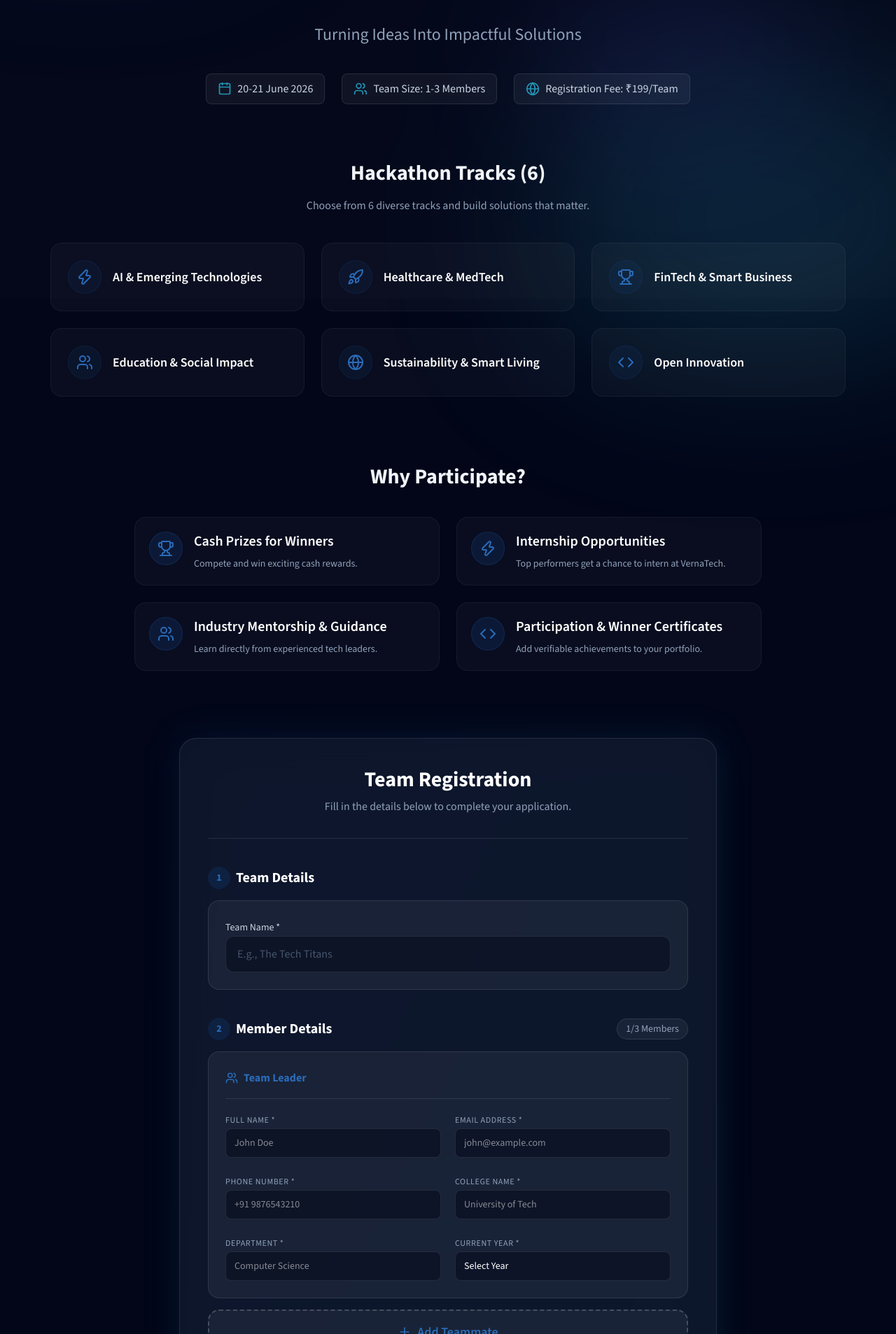
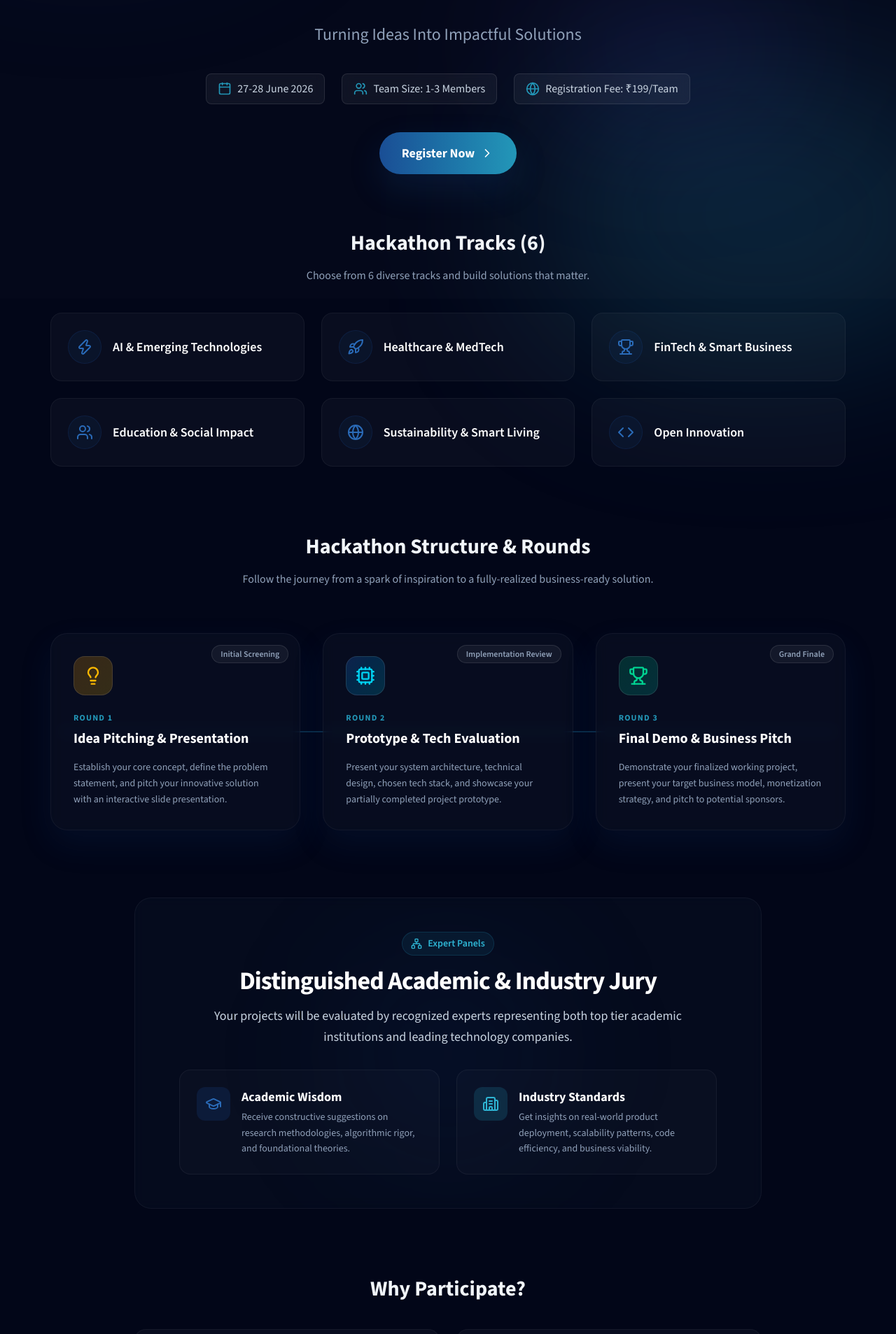
Before and after one commit to Saravanan2005real/verna-website, a Next.js app: page /buildx in a window 1280 px wide. Shown: the part 373-2280 px from the top of the page at 70% size. Built offline with nearby package versions, Linux system fonts and the light colour scheme.

Commit message:
Update BuildX hackathon dates, structure, jury and form validation

```diff
--- a/src/app/buildx/BuildXClient.tsx
+++ b/src/app/buildx/BuildXClient.tsx
@@ -1,7 +1,7 @@
 "use client";
 import { useState, useEffect } from "react";
 import { motion, AnimatePresence } from "framer-motion";
-import { Calendar, Trophy, Users, ChevronRight, CheckCircle2, Code, Zap, Globe, Rocket, Plus, Trash2, Upload, QrCode, CreditCard } from "lucide-react";
+import { Calendar, Trophy, Users, ChevronRight, CheckCircle2, Code, Zap, Globe, Rocket, Plus, Trash2, Upload, QrCode, CreditCard, Lightbulb, Cpu, Network, GraduationCap, Building2 } from "lucide-react";
 import { cn } from "@/lib/utils";
 
 type Member = {
@@ -62,10 +62,53 @@ export default function BuildXClient() {
     }
   };
 
+  const scrollToRegister = () => {
+    const element = document.getElementById("register-section");
+    if (element) {
+      element.scrollIntoView({ behavior: "smooth" });
+    }
+  };
+
   const handleSubmit = async (e: React.FormEvent) => {
     e.preventDefault();
+
+    if (!teamName.trim()) {
+      alert("Validation Error: Please enter your Team Name.");
+      return;
+    }
+
+    for (let i = 0; i < members.length; i++) {
+      const member = members[i];
+      const memberRole = i === 0 ? "Team Leader" : `Teammate ${i + 1}`;
+
+      if (!member.fullName.trim()) {
+        alert(`Validation Error: Please enter the Full Name for the ${memberRole}.`);
+        return;
+      }
+      if (!member.email.trim()) {
+        alert(`Validation Error: Please enter the Email Address for the ${memberRole}.`);
+        return;
+      }
+      if (!member.phone.trim()) {
+        alert(`Validation Error: Please enter the Phone Number for the ${memberRole}.`);
+        return;
+      }
+      if (!member.college.trim()) {
+        alert(`Validation Error: Please enter the College Name for the ${memberRole}.`);
+        return;
+      }
+      if (!member.department.trim()) {
+        alert(`Validation Error: Please enter the Department for the ${memberRole}.`);
+        return;
+      }
+      if (!member.year) {
+        alert(`Validation Error: Please select the Current Year for the ${memberRole}.`);
+        return;
+      }
+    }
+
     if (!screenshot) {
-      alert("Please upload the payment screenshot.");
+      alert("Validation Error: Please upload the payment screenshot image (photo) of your transaction.");
       return;
     }
 
@@ -152,7 +195,7 @@ export default function BuildXClient() {
           >
             <div className="flex items-center gap-2 text-slate-300 bg-white/5 px-4 py-2 rounded-lg border border-white/10 backdrop-blur-sm">
               <Calendar className="text-accent" size={20} />
-              <span>20-21 June 2026</span>
+              <span>27-28 June 2026</span>
             </div>
             <div className="flex items-center gap-2 text-slate-300 bg-white/5 px-4 py-2 rounded-lg border border-white/10 backdrop-blur-sm">
               <Users className="text-accent" size={20} />
@@ -162,6 +205,22 @@ export default function BuildXClient() {
               <Globe className="text-accent" size={20} />
               <span>Registration Fee: ₹199/Team</span>
             </div>
+          </motion.div>
+
+          <motion.div
+            initial={{ opacity: 0, y: 20 }}
+            animate={{ opacity: 1, y: 0 }}
+            transition={{ duration: 0.6, delay: 0.35 }}
+            className="mt-10 flex justify-center"
+          >
+            <button
+              type="button"
+              onClick={scrollToRegister}
+              className="group relative inline-flex items-center gap-2 px-8 py-4 font-bold text-white text-lg bg-gradient-to-r from-primary to-accent rounded-full overflow-hidden shadow-lg shadow-primary/20 transition-all hover:scale-105 active:scale-95 cursor-pointer z-10"
+            >
+              <span>Register Now</span>
+              <ChevronRight size={20} className="group-hover:translate-x-1 transition-transform" />
+            </button>
           </motion.div>
         </div>
 
@@ -202,6 +261,124 @@ export default function BuildXClient() {
           </div>
         </div>
 
+        {/* Hackathon Rounds Section */}
+        <div className="mb-24">
+          <motion.div
+            initial={{ opacity: 0, y: 20 }}
+            animate={{ opacity: 1, y: 0 }}
+            transition={{ duration: 0.6, delay: 0.35 }}
+            className="text-center mb-16"
+          >
+            <h2 className="text-3xl font-bold mb-4">Hackathon Structure & Rounds</h2>
+            <p className="text-slate-400 max-w-2xl mx-auto">
+              Follow the journey from a spark of inspiration to a fully-realized business-ready solution.
+            </p>
+          </motion.div>
+
+          <div className="grid grid-cols-1 lg:grid-cols-3 gap-8 relative">
+            {/* Connection Line (Desktop) */}
+            <div className="hidden lg:block absolute top-1/2 left-4 right-4 h-0.5 bg-gradient-to-r from-primary/30 via-accent/30 to-primary/30 -translate-y-1/2 z-0" />
+
+            {[
+              {
+                round: "Round 1",
+                title: "Idea Pitching & Presentation",
+                desc: "Establish your core concept, define the problem statement, and pitch your innovative solution with an interactive slide presentation.",
+                icon: Lightbulb,
+                color: "from-amber-500/20 to-yellow-500/20",
+                iconColor: "text-amber-400",
+                badge: "Initial Screening",
+              },
+              {
+                round: "Round 2",
+                title: "Prototype & Tech Evaluation",
+                desc: "Present your system architecture, technical design, chosen tech stack, and showcase your partially completed project prototype.",
+                icon: Cpu,
+                color: "from-blue-500/20 to-cyan-500/20",
+                iconColor: "text-cyan-400",
+                badge: "Implementation Review",
+              },
+              {
+                round: "Round 3",
+                title: "Final Demo & Business Pitch",
+                desc: "Demonstrate your finalized working project, present your target business model, monetization strategy, and pitch to potential sponsors.",
+                icon: Trophy,
+                color: "from-emerald-500/20 to-teal-500/20",
+                iconColor: "text-emerald-400",
+                badge: "Grand Finale",
+              },
+            ].map((item, idx) => (
+              <motion.div
+                key={idx}
+                initial={{ opacity: 0, y: 30 }}
+                animate={{ opacity: 1, y: 0 }}
+                transition={{ duration: 0.6, delay: 0.2 + idx * 0.15 }}
+                className="relative z-10 flex flex-col p-8 rounded-3xl bg-slate-900/40 border border-white/5 hover:border-primary/20 transition-all hover:bg-slate-900/60 group shadow-lg backdrop-blur-sm"
+              >
+                <div className="absolute top-4 right-4 text-xs font-semibold px-3 py-1 rounded-full bg-white/5 border border-white/10 text-slate-400">
+                  {item.badge}
+                </div>
+
+                <div className={`w-14 h-14 rounded-2xl bg-gradient-to-br ${item.color} flex items-center justify-center mb-6 border border-white/10 group-hover:scale-110 transition-transform`}>
+                  <item.icon className={item.iconColor} size={28} />
+                </div>
+
+                <span className="text-xs uppercase tracking-widest font-bold text-accent mb-2">{item.round}</span>
+                <h3 className="text-xl font-bold text-white mb-4 group-hover:text-primary-light transition-colors">{item.title}</h3>
+                <p className="text-slate-400 text-sm leading-relaxed flex-grow">{item.desc}</p>
+              </motion.div>
+            ))}
+          </div>
+        </div>
+
+        {/* Jury Panel & Networking Section */}
+        <motion.div
+          initial={{ opacity: 0, y: 20 }}
+          animate={{ opacity: 1, y: 0 }}
+          transition={{ duration: 0.6 }}
+          className="mb-24 relative rounded-3xl overflow-hidden border border-white/5 bg-slate-900/30 p-8 md:p-12 backdrop-blur-sm max-w-4xl mx-auto"
+        >
+          {/* Subtle glow background */}
+          <div className="absolute top-1/2 left-1/2 -translate-x-1/2 -translate-y-1/2 w-72 h-72 bg-primary/10 rounded-full blur-[100px] pointer-events-none" />
+
+          <div className="relative z-10 space-y-8 text-center max-w-3xl mx-auto">
+            <div className="flex flex-col items-center space-y-4">
+              <div className="inline-flex items-center gap-2 px-3 py-1.5 rounded-full bg-accent/10 border border-accent/20 text-accent-light text-sm font-semibold">
+                <Network size={16} />
+                <span>Expert Panels</span>
+              </div>
+              <h2 className="text-3xl md:text-4xl font-bold text-white tracking-tight">
+                Distinguished Academic & Industry Jury
+              </h2>
+              <p className="text-slate-300 leading-relaxed text-lg max-w-2xl">
+                Your projects will be evaluated by recognized experts representing both top tier academic institutions and leading technology companies.
+              </p>
+            </div>
+
+            <div className="grid grid-cols-1 md:grid-cols-2 gap-6 text-left">
+              <div className="p-6 rounded-2xl bg-white/[0.02] border border-white/5 flex items-start gap-4 hover:border-primary/20 transition-all hover:bg-slate-900/40">
+                <div className="p-3 rounded-xl bg-primary/20 text-primary-light shrink-0">
+                  <GraduationCap size={24} />
+                </div>
+                <div>
+                  <h4 className="font-bold text-white text-lg mb-1">Academic Wisdom</h4>
+                  <p className="text-sm text-slate-400 leading-relaxed">Receive constructive suggestions on research methodologies, algorithmic rigor, and foundational theories.</p>
+                </div>
+              </div>
+
+              <div className="p-6 rounded-2xl bg-white/[0.02] border border-white/5 flex items-start gap-4 hover:border-primary/20 transition-all hover:bg-slate-900/40">
+                <div className="p-3 rounded-xl bg-accent/20 text-accent-light shrink-0">
+                  <Building2 size={24} />
+                </div>
+                <div>
+                  <h4 className="font-bold text-white text-lg mb-1">Industry Standards</h4>
+                  <p className="text-sm text-slate-400 leading-relaxed">Get insights on real-world product deployment, scalability patterns, code efficiency, and business viability.</p>
+                </div>
+              </div>
+            </div>
+          </div>
+        </motion.div>
+
         {/* Why Participate (Full Width Above Form) */}
         <motion.div
           initial={{ opacity: 0, y: 20 }}
@@ -232,6 +409,7 @@ export default function BuildXClient() {
 
         {/* Main Registration Flow */}
         <motion.div
+          id="register-section"
           initial={{ opacity: 0, y: 30 }}
           animate={{ opacity: 1, y: 0 }}
           transition={{ duration: 0.6, delay: 0.5 }}
@@ -264,7 +442,7 @@ export default function BuildXClient() {
                       <div className="p-6 rounded-2xl bg-white/5 border border-white/10 space-y-4">
                         <div className="space-y-2">
                           <label className="text-sm text-slate-300 font-medium">Team Name *</label>
-                          <input required type="text" value={teamName} onChange={(e) => setTeamName(e.target.value)} className="w-full bg-slate-950/50 border border-white/10 rounded-xl px-4 py-3 text-white focus:outline-none focus:ring-2 focus:ring-primary/50 transition-all placeholder:text-slate-600" placeholder="E.g., The Tech Titans" />
+                          <input type="text" value={teamName} onChange={(e) => setTeamName(e.target.value)} className="w-full bg-slate-950/50 border border-white/10 rounded-xl px-4 py-3 text-white focus:outline-none focus:ring-2 focus:ring-primary/50 transition-all placeholder:text-slate-600" placeholder="E.g., The Tech Titans" />
                         </div>
                       </div>
                     </div>
@@ -299,27 +477,27 @@ export default function BuildXClient() {
                             <div className="grid grid-cols-1 md:grid-cols-2 gap-5">
                               <div className="space-y-1">
                                 <label className="text-xs text-slate-400 uppercase tracking-wider">Full Name *</label>
-                                <input required type="text" name="fullName" value={member.fullName} onChange={(e) => handleMemberChange(idx, e)} className="w-full bg-slate-950/50 border border-white/10 rounded-lg px-3 py-2.5 text-sm text-white focus:outline-none focus:ring-2 focus:ring-primary/50" placeholder="John Doe" />
+                                <input type="text" name="fullName" value={member.fullName} onChange={(e) => handleMemberChange(idx, e)} className="w-full bg-slate-950/50 border border-white/10 rounded-lg px-3 py-2.5 text-sm text-white focus:outline-none focus:ring-2 focus:ring-primary/50" placeholder="John Doe" />
                               </div>
                               <div className="space-y-1">
                                 <label className="text-xs text-slate-400 uppercase tracking-wider">Email Address *</label>
-                                <input required type="email" name="email" value={member.email} onChange={(e) => handleMemberChange(idx, e)} className="w-full bg-slate-950/50 border border-white/10 rounded-lg px-3 py-2.5 text-sm text-white focus:outline-none focus:ring-2 focus:ring-primary/50" placeholder="john@example.com" />
+                                <input type="email" name="email" value={member.email} onChange={(e) => handleMemberChange(idx, e)} className="w-full bg-slate-950/50 border border-white/10 rounded-lg px-3 py-2.5 text-sm text-white focus:outline-none focus:ring-2 focus:ring-primary/50" placeholder="john@example.com" />
                               </div>
                               <div className="space-y-1">
                                 <label className="text-xs text-slate-400 uppercase tracking-wider">Phone Number *</label>
-                                <input required type="tel" name="phone" value={member.phone} onChange={(e) => handleMemberChange(idx, e)} className="w-full bg-slate-950/50 border border-white/10 rounded-lg px-3 py-2.5 text-sm text-white focus:outline-none focus:ring-2 focus:ring-primary/50" placeholder="+91 9876543210" />
+                                <input type="tel" name="phone" value={member.phone} onChange={(e) => handleMemberChange(idx, e)} className="w-full bg-slate-950/50 border border-white/10 rounded-lg px-3 py-2.5 text-sm text-white focus:outline-none focus:ring-2 focus:ring-primary/50" placeholder="+91 9876543210" />
                               </div>
                               <div className="space-y-1">
                                 <label className="text-xs text-slate-400 uppercase tracking-wider">College Name *</label>
-                                <input required type="text" name="college" value={member.college} onChange={(e) => handleMemberChange(idx, e)} className="w-full bg-slate-950/50 border border-white/10 rounded-lg px-3 py-2.5 text-sm text-white focus:outline-none focus:ring-2 focus:ring-primary/50" placeholder="University of Tech" />
+                                <input type="text" name="college" value={member.college} onChange={(e) => handleMemberChange(idx, e)} className="w-full bg-slate-950/50 border border-white/10 rounded-lg px-3 py-2.5 text-sm text-white focus:outline-none focus:ring-2 focus:ring-primary/50" placeholder="University of Tech" />
                               </div>
                               <div className="space-y-1">
                                 <label className="text-xs text-slate-400 uppercase tracking-wider">Department *</label>
-                                <input required type="text" name="department" value={member.department} onChange={(e) => handleMemberChange(idx, e)} className="w-full bg-slate-950/50 border border-white/10 rounded-lg px-3 py-2.5 text-sm text-white focus:outline-none focus:ring-2 focus:ring-primary/50" placeholder="Computer Science" />
+                                <input type="text" name="department" value={member.department} onChange={(e) => handleMemberChange(idx, e)} className="w-full bg-slate-950/50 border border-white/10 rounded-lg px-3 py-2.5 text-sm text-white focus:outline-none focus:ring-2 focus:ring-primary/50" placeholder="Computer Science" />
                               </div>
                               <div className="space-y-1">
                                 <label className="text-xs text-slate-400 uppercase tracking-wider">Current Year *</label>
-                                <select required name="year" value={member.year} onChange={(e) => handleMemberChange(idx, e)} className="w-full bg-slate-950/50 border border-white/10 rounded-lg px-3 py-2.5 text-sm text-white focus:outline-none focus:ring-2 focus:ring-primary/50 appearance-none [&>option]:bg-slate-900">
+                                <select name="year" value={member.year} onChange={(e) => handleMemberChange(idx, e)} className="w-full bg-slate-950/50 border border-white/10 rounded-lg px-3 py-2.5 text-sm text-white focus:outline-none focus:ring-2 focus:ring-primary/50 appearance-none [&>option]:bg-slate-900">
                                   <option value="" disabled>Select Year</option>
                                   <option value="1">1st Year</option>
                                   <option value="2">2nd Year</option>
@@ -379,7 +557,7 @@ export default function BuildXClient() {
                       <div className="space-y-2 mt-4">
                         <label className="text-sm text-slate-300 font-medium">Upload Payment Screenshot *</label>
                         <div className="relative">
-                          <input required type="file" accept="image/*" onChange={handleFileChange} className="hidden" id="screenshot-upload" />
+                          <input type="file" accept="image/*" onChange={handleFileChange} className="hidden" id="screenshot-upload" />
                           <label
                             htmlFor="screenshot-upload"
                             className={cn(
```
